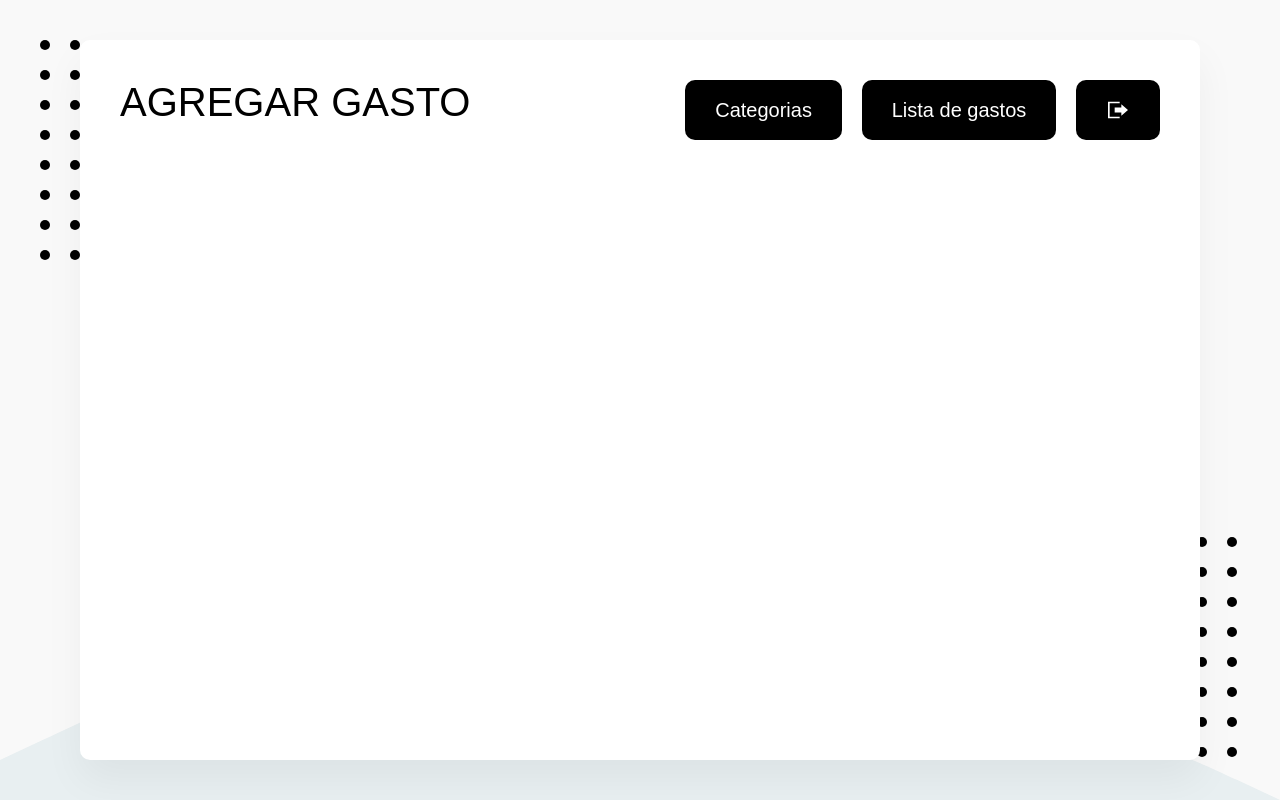
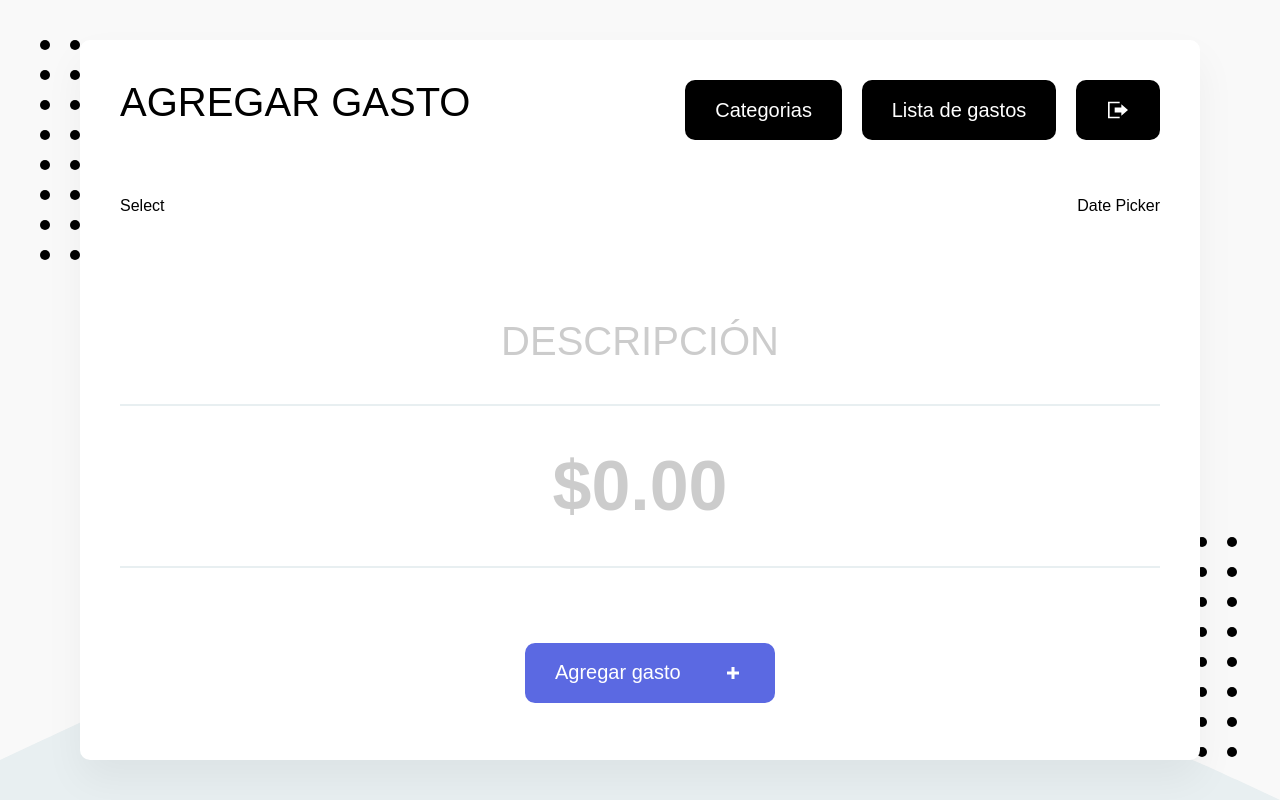
Before and after one commit to Daniela2-1998/app_lista_gastos, a React (Create React App) app: page / in a window 1280 px wide. Built offline with nearby package versions, Linux system fonts and the light colour scheme; no server answers; what webfontloader would draw is missing.

Commit message:
Formulario de gastos

```diff
--- a/src/App.js
+++ b/src/App.js
@@ -3,6 +3,7 @@
 import {Header, Titulo, ContenedorHeader, ContenedorBotones} from './elementos/Header';
 import Boton from './elementos/Boton';
 import BotonCerrarSesion from './elementos/BotonCerrarSesion';
+import FormularioGasto from './componentes/FormularioGasto';
 
 const App = () => {
   return (
@@ -21,6 +22,8 @@
           </ContenedorBotones>
         </ContenedorHeader>
       </Header>
+
+      <FormularioGasto />
     </>
    );
 }
--- /dev/null
+++ b/src/componentes/FormularioGasto.js
@@ -0,0 +1,57 @@
+import React, {useState} from 'react';
+import { ContenedorFiltros, Formulario, Input, InputGrande, ContenedorBoton } from '../elementos/ElementosDeFormulario';
+import Boton from '../elementos/Boton';
+import {ReactComponent as IconoPlus} from '../imagenes/plus.svg';
+
+const FormularioGasto = () => {
+
+    const [inputDescripcion, cambiarInputDescripcion] = useState('');
+    const [inputCantidad, cambiarInputCantidad] = useState('');
+
+    const handleChange = (e) => {
+        if(e.target.name === 'descripcion'){
+            cambiarInputDescripcion(e.target.value);
+        } else {
+            // si es algo diferente a numeros, queda vacio
+            cambiarInputCantidad(e.target.value.replace(/[^0-9.]/g, ''));
+        }
+    }
+
+
+    return (
+        <Formulario>
+            <ContenedorFiltros>
+                <p>Select</p>
+                <p>Date Picker</p>
+            </ContenedorFiltros>
+
+            <div>
+                <Input
+                    type='text'
+                    name='descripcion'
+                    id='descripcion'
+                    placeholder='Descripción'
+                    value={inputDescripcion}
+                    onChange={handleChange}
+                />
+                <InputGrande
+                    type='text'
+                    name='valor'
+                    id='valor'
+                    placeholder='$0.00'
+                    value={inputCantidad}
+                    onChange={handleChange}
+                />
+            </div>
+
+            <ContenedorBoton>
+                <Boton as="button" primario conIcono>
+                    Agregar gasto
+                    <IconoPlus />
+                </Boton>
+            </ContenedorBoton>
+        </Formulario>
+    );
+}
+
+export default FormularioGasto;
```
